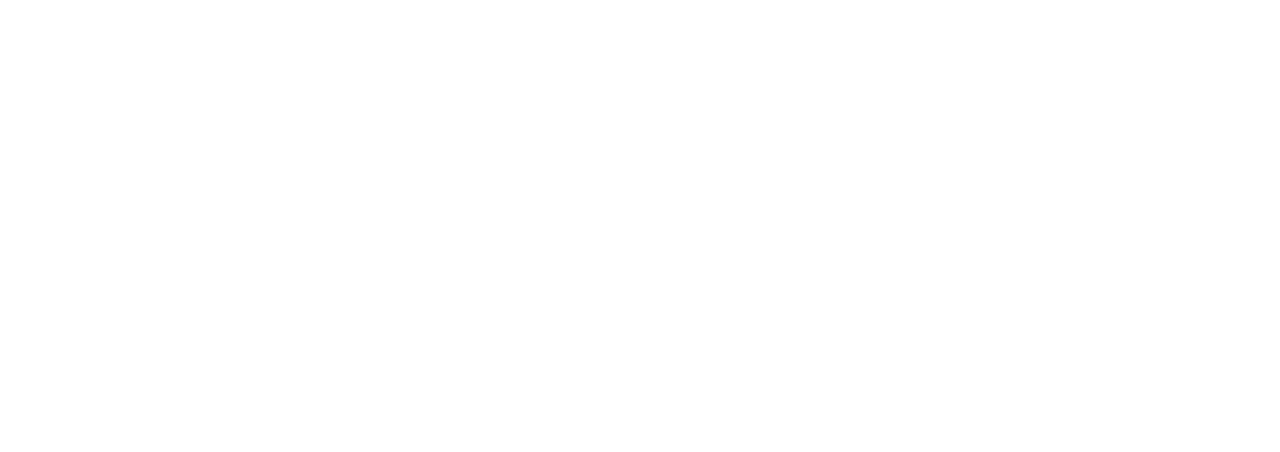
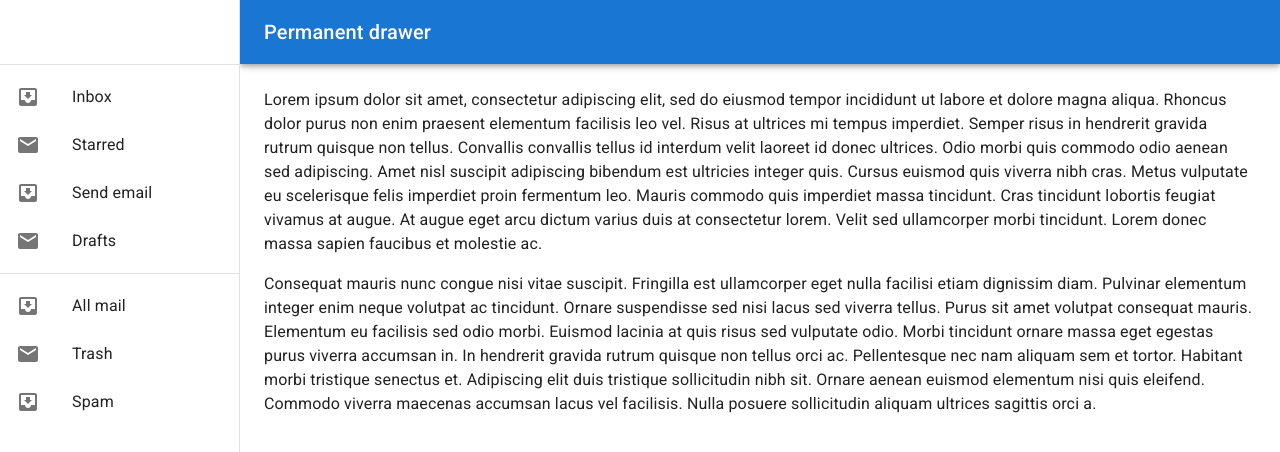
Before and after one commit to quochiep99/my-coin-client, a React (Create React App) app: page /wallets/my-wallet in a window 1280 px wide. Before the commit this address had no page. Shown: the top 452 px of the page. Built offline with nearby package versions, Linux system fonts and the light colour scheme.

Commit message:
create MyWallet.js, MyWalletDrawer.js

```diff
--- a/src/App.js
+++ b/src/App.js
@@ -5,6 +5,7 @@
 
 // MY COMPONENTS
 import Home from "./pages/home/Home";
+import MyWallet from "./pages/wallets/my-wallet/MyWallet";
 
 import { BrowserRouter, Routes, Route } from "react-router-dom";
 
@@ -14,7 +15,7 @@
       <CssBaseline />
       <Routes>
         <Route path="/" element={<Home />} />
-        {/* <Route path="/wallets/new" element={} /> */}
+        <Route path="/wallets/my-wallet" element={<MyWallet />} />
       </Routes>
     </BrowserRouter>
   );
--- /dev/null
+++ b/src/components/wallets/my-wallet/MyWalletDrawer.js
@@ -0,0 +1,109 @@
+import React from "react";
+
+// MUI COMPONENTS
+import Box from "@mui/material/Box";
+import Drawer from "@mui/material/Drawer";
+import CssBaseline from "@mui/material/CssBaseline";
+import AppBar from "@mui/material/AppBar";
+import Toolbar from "@mui/material/Toolbar";
+import List from "@mui/material/List";
+import Typography from "@mui/material/Typography";
+import Divider from "@mui/material/Divider";
+import ListItem from "@mui/material/ListItem";
+import ListItemIcon from "@mui/material/ListItemIcon";
+import ListItemText from "@mui/material/ListItemText";
+import InboxIcon from "@mui/icons-material/MoveToInbox";
+import MailIcon from "@mui/icons-material/Mail";
+
+const drawerWidth = 240;
+
+const MyWalletDrawer = () => {
+  return (
+    <Box sx={{ display: "flex" }}>
+      <CssBaseline />
+      <AppBar
+        position="fixed"
+        sx={{ width: `calc(100% - ${drawerWidth}px)`, ml: `${drawerWidth}px` }}
+      >
+        <Toolbar>
+          <Typography variant="h6" noWrap component="div">
+            Permanent drawer
+          </Typography>
+        </Toolbar>
+      </AppBar>
+      <Drawer
+        sx={{
+          width: drawerWidth,
+          flexShrink: 0,
+          "& .MuiDrawer-paper": {
+            width: drawerWidth,
+            boxSizing: "border-box",
+          },
+        }}
+        variant="permanent"
+        anchor="left"
+      >
+        <Toolbar />
+        <Divider />
+        <List>
+          {["Inbox", "Starred", "Send email", "Drafts"].map((text, index) => (
+            <ListItem button key={text}>
+              <ListItemIcon>
+                {index % 2 === 0 ? <InboxIcon /> : <MailIcon />}
+              </ListItemIcon>
+              <ListItemText primary={text} />
+            </ListItem>
+          ))}
+        </List>
+        <Divider />
+        <List>
+          {["All mail", "Trash", "Spam"].map((text, index) => (
+            <ListItem button key={text}>
+              <ListItemIcon>
+                {index % 2 === 0 ? <InboxIcon /> : <MailIcon />}
+              </ListItemIcon>
+              <ListItemText primary={text} />
+            </ListItem>
+          ))}
+        </List>
+      </Drawer>
+      <Box
+        component="main"
+        sx={{ flexGrow: 1, bgcolor: "background.default", p: 3 }}
+      >
+        <Toolbar />
+        <Typography paragraph>
+          Lorem ipsum dolor sit amet, consectetur adipiscing elit, sed do
+          eiusmod tempor incididunt ut labore et dolore magna aliqua. Rhoncus
+          dolor purus non enim praesent elementum facilisis leo vel. Risus at
+          ultrices mi tempus imperdiet. Semper risus in hendrerit gravida rutrum
+          quisque non tellus. Convallis convallis tellus id interdum velit
+          laoreet id donec ultrices. Odio morbi quis commodo odio aenean sed
+          adipiscing. Amet nisl suscipit adipiscing bibendum est ultricies
+          integer quis. Cursus euismod quis viverra nibh cras. Metus vulputate
+          eu scelerisque felis imperdiet proin fermentum leo. Mauris commodo
+          quis imperdiet massa tincidunt. Cras tincidunt lobortis feugiat
+          vivamus at augue. At augue eget arcu dictum varius duis at consectetur
+          lorem. Velit sed ullamcorper morbi tincidunt. Lorem donec massa sapien
+          faucibus et molestie ac.
+        </Typography>
+        <Typography paragraph>
+          Consequat mauris nunc congue nisi vitae suscipit. Fringilla est
+          ullamcorper eget nulla facilisi etiam dignissim diam. Pulvinar
+          elementum integer enim neque volutpat ac tincidunt. Ornare suspendisse
+          sed nisi lacus sed viverra tellus. Purus sit amet volutpat consequat
+          mauris. Elementum eu facilisis sed odio morbi. Euismod lacinia at quis
+          risus sed vulputate odio. Morbi tincidunt ornare massa eget egestas
+          purus viverra accumsan in. In hendrerit gravida rutrum quisque non
+          tellus orci ac. Pellentesque nec nam aliquam sem et tortor. Habitant
+          morbi tristique senectus et. Adipiscing elit duis tristique
+          sollicitudin nibh sit. Ornare aenean euismod elementum nisi quis
+          eleifend. Commodo viverra maecenas accumsan lacus vel facilisis. Nulla
+          posuere sollicitudin aliquam ultrices sagittis orci a.
+        </Typography>
+      </Box>
+    </Box>
+  );
+};
+
+export default MyWalletDrawer;
--- /dev/null
+++ b/src/pages/wallets/my-wallet/MyWallet.js
@@ -0,0 +1,10 @@
+import React from "react";
+
+// MY COMPONENTS
+import MyWalletDrawer from "../../../components/wallets/my-wallet/MyWalletDrawer";
+
+const MyWallet = () => {
+  return <MyWalletDrawer />;
+};
+
+export default MyWallet;
```
